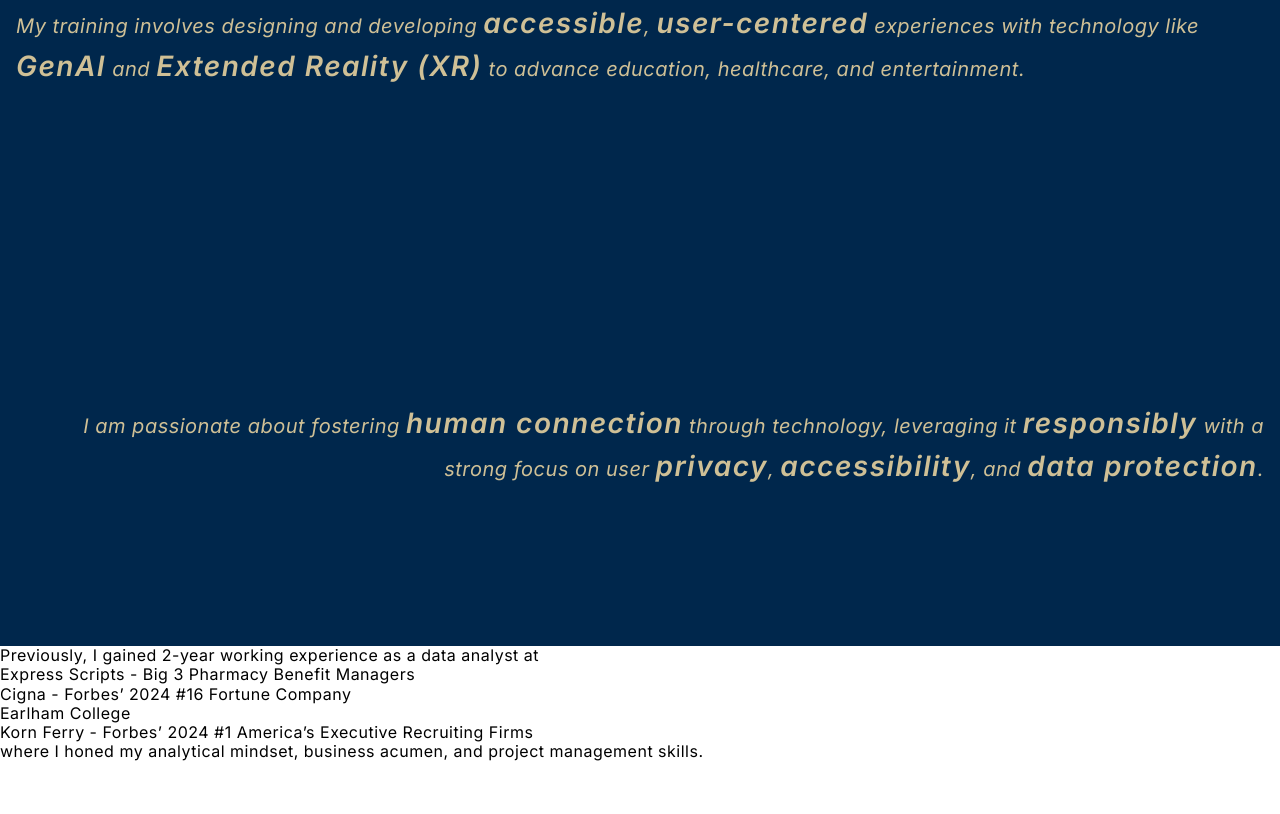
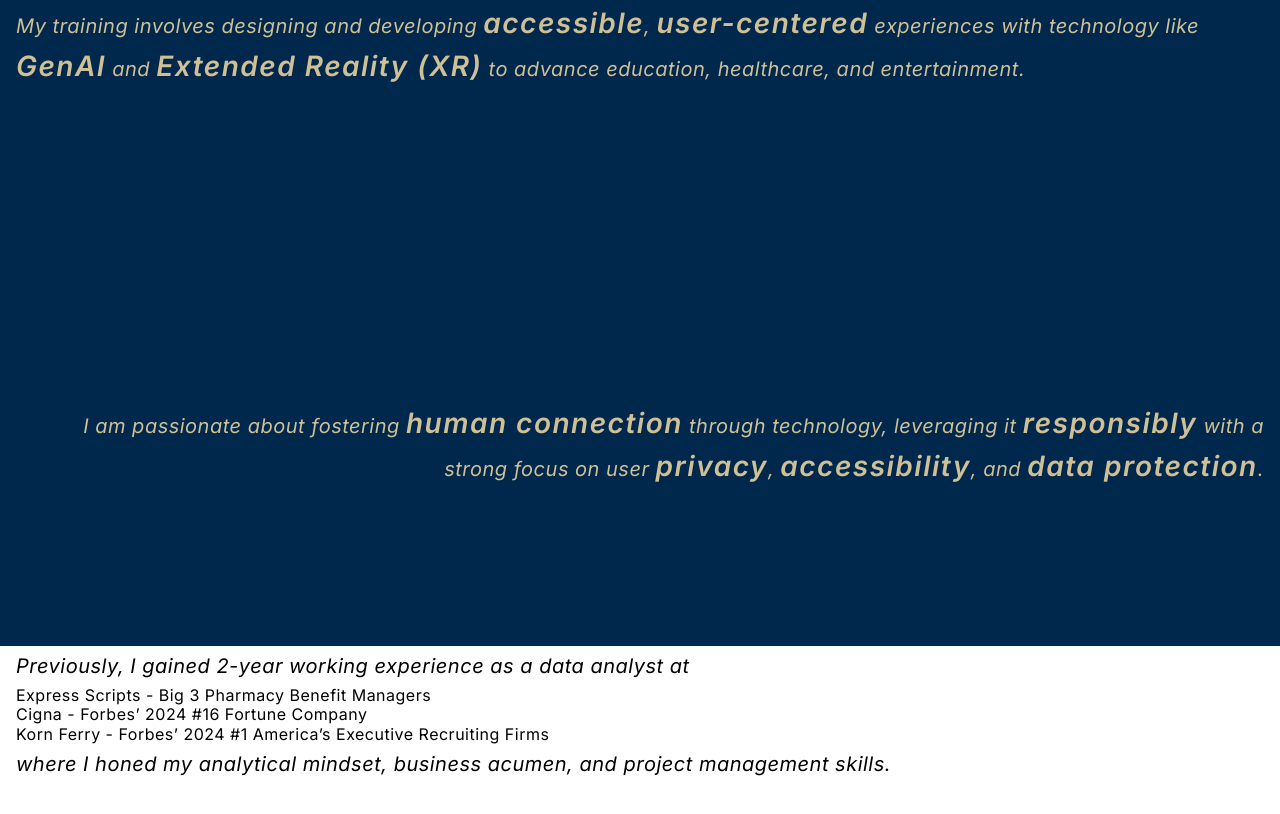
Before and after one commit to chriskhoa/my-portfolio, a plain HTML site: page index.html in a window 1280 px wide. Shown: the part 1664-2478 px from the top of the page. Drawn offline with Linux system fonts and the light colour scheme; a web font is replaced by a local one.

Commit message:
fix grammar

```diff
--- a/css/style.css
+++ b/css/style.css
@@ -278,4 +278,11 @@ h1 {
 /* fourth about */
 #fourth-about {
   height: 100vh;
+  padding: 0 1rem;
 }
+
+#fourth-about p {
+  font-size: 2.5vh;
+  line-height: 5vh;
+  font-style: italic;
+}
--- a/index.html
+++ b/index.html
@@ -34,7 +34,7 @@
     <main>
       <section id="first-about">
         <p id="name">
-          Welcome to my portfolio! I am Khoa Nguyen, pronouced as /kwaa wuen/,
+          Welcome to my portfolio! I am Khoa Nguyen, pronounced as /kwaa wuen/,
           an aspiring
         </p>
         <div class="card-container">
@@ -124,21 +124,28 @@
 
       <section id="fourth-about">
         <p>
-          Previously, I gained 2-year working experience as a data analyst at
+          Previously, I gained <span>2-year working experience</span> as a
+          <span>data analyst</span> at
         </p>
+        <div>
+          <ul>
+            <li>Express Scripts - Big 3 Pharmacy Benefit Managers</li>
+            <li>Cigna - Forbes’ 2024 #16 Fortune Company</li>
+            <li>
+              Korn Ferry - Forbes’ 2024 #1 America’s Executive Recruiting Firms
+            </li>
+          </ul>
+        </div>
         <p>
-          Express Scripts - Big 3 Pharmacy Benefit Managers<br />Cigna - Forbes’
-          2024 #16 Fortune Company<br />Earlham College<br />Korn Ferry -
-          Forbes’ 2024 #1 America’s Executive Recruiting Firms
-        </p>
-        <p>
-          where I honed my analytical mindset, business acumen, and project
-          management skills.
+          where I honed my <span>analytical mindset</span>,
+          <span>business acumen</span>, and
+          <span>project management skills</span>.
         </p>
       </section>
 
       <section id="to-highlights">
         <p>Give me 5 minutes to convince you why you should work with me!</p>
+        <button>Work Highlights</button>
       </section>
 
       <!-- Value Proposition Section -->
```
